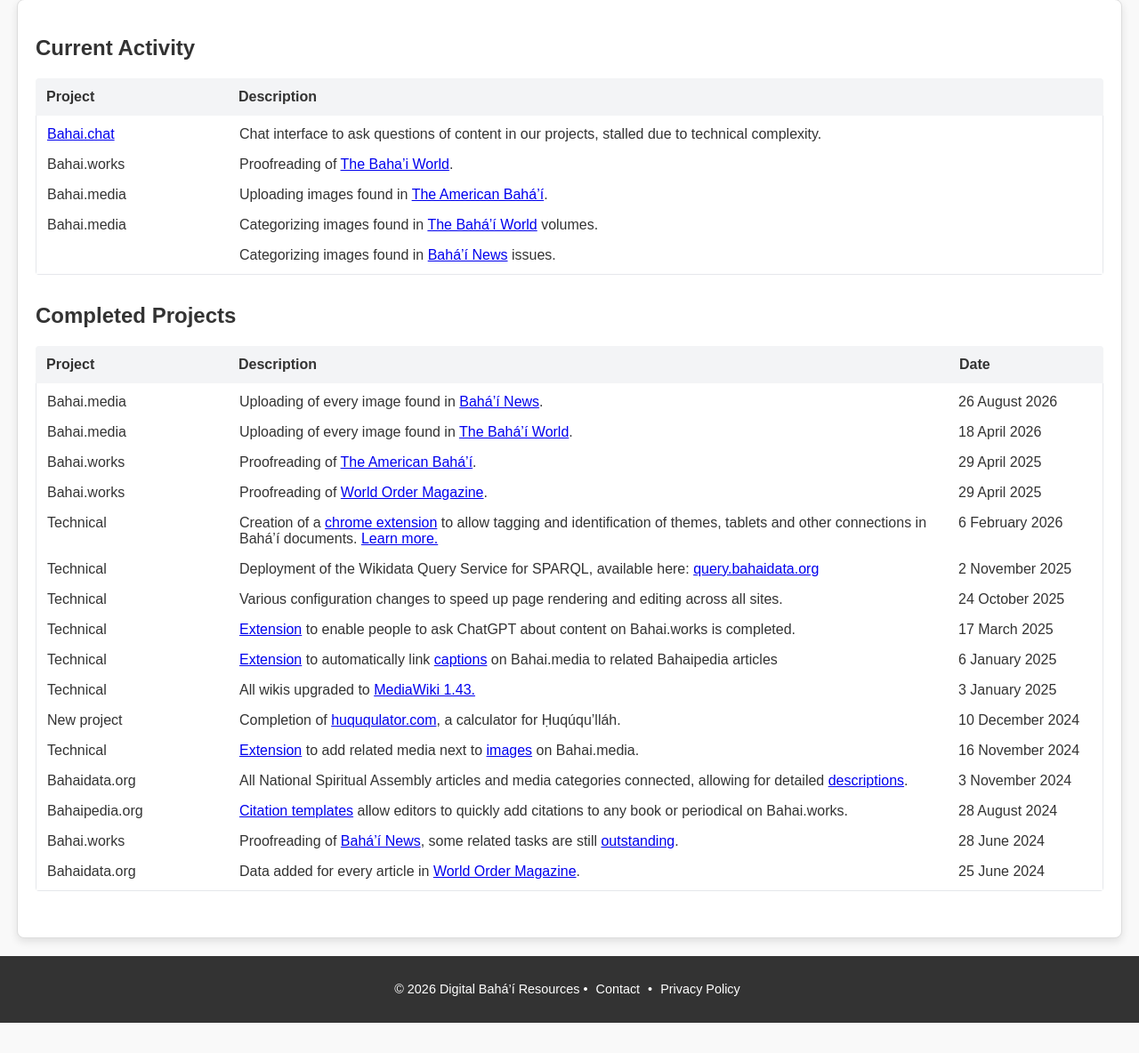
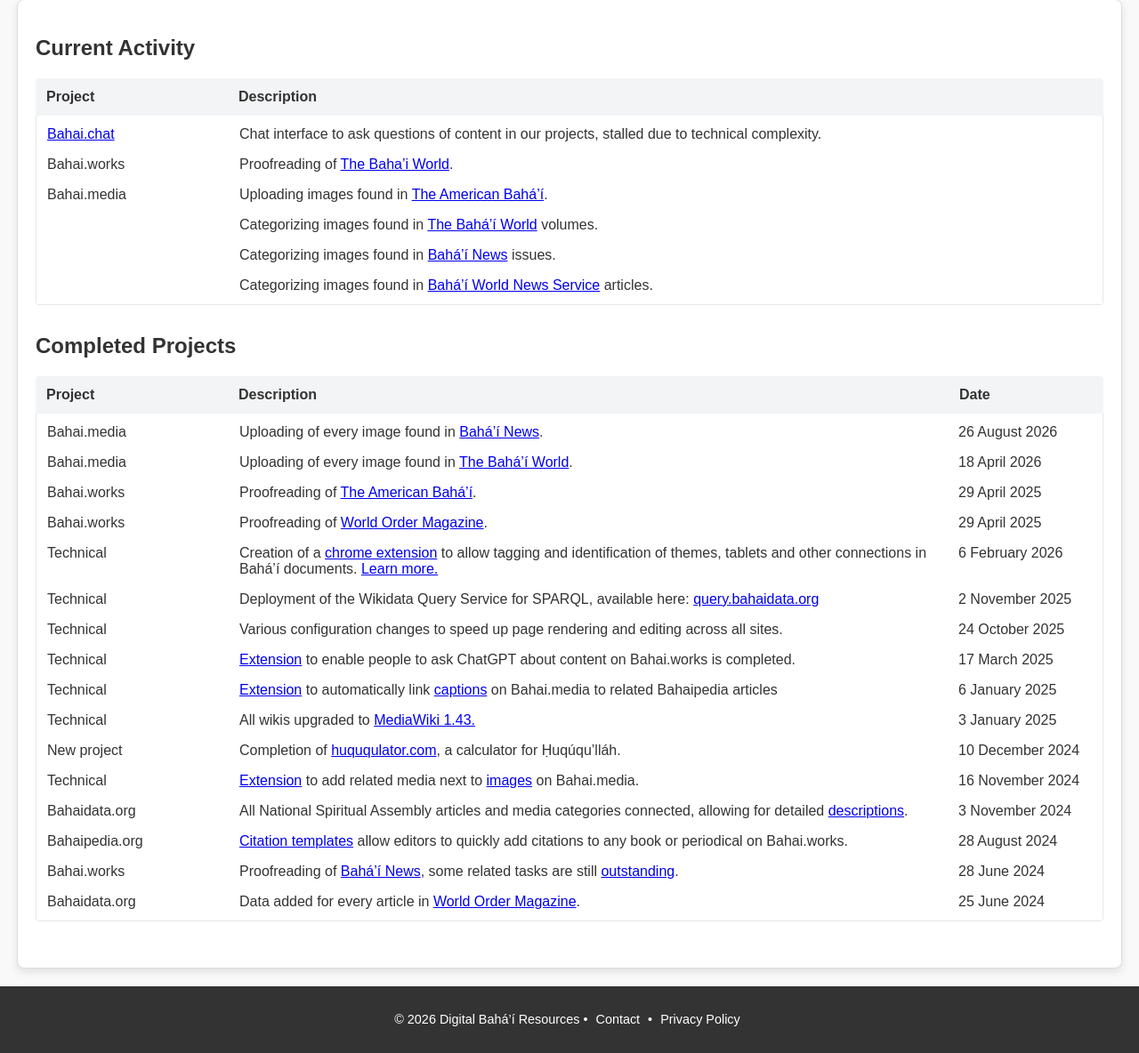
Before and after one commit to bahaipedia/digitalbahairesources, a Node server app: page /current-activity in a window 1280 px wide. Shown: the part 104-1288 px from the top of the page at 89% size. Before the commit the page ends 1254 px from the top, so only its background shows below. Run offline with Node 20, Linux system fonts and the light colour scheme.

Commit message:
Update current-activity.ejs

```diff
--- a/views/current-activity.ejs
+++ b/views/current-activity.ejs
@@ -26,10 +26,12 @@
                                 <div class="col-details">Proofreading of <a href="https://bahai.works/Category:Proofread_text_in_the_Baha%E2%80%99i_World_series">The Baha’i World</a>.</div>
                                 <div class="col-project">Bahai.media</div>
                                 <div class="col-details">Uploading images found in <a href="https://bahai.media/Category:The_American_Bah%C3%A1%E2%80%99%C3%AD">The American Bahá’í</a>.</div>
-                                <div class="col-project">Bahai.media</div>
+                                <div class="col-project"></div>
                                 <div class="col-details">Categorizing images found in <a href="https://bahai.media/Category:Bah%C3%A1%E2%80%99%C3%AD_World_category_review_in_progress">The Bahá’í World</a> volumes.</div>
                                 <div class="col-project"></div>
                                 <div class="col-details">Categorizing images found in <a href="https://bahai.media/Category:Bah%C3%A1%E2%80%99%C3%AD_News_category_review_in_progress">Bahá’í News</a> issues.</div>
+                                <div class="col-project"></div>
+                                <div class="col-details">Categorizing images found in <a href="https://bahai.media/Category:BWNS_category_review_not_started">Bahá’í World News Service</a> articles.</div>
                         </div>
                 </div>
 
```
